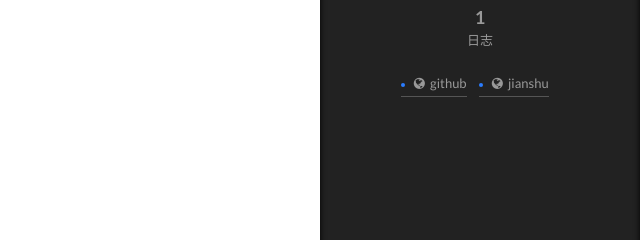
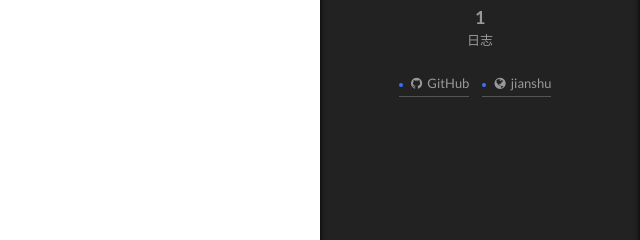
Before and after one commit to hiabin/hiabin, a plain HTML site: page 2017/02/28/hello-world/index.html in a window 1280 px wide. Both pictures are taken after a click on the item "站点概览". Shown: the part 258-498 px from the top of the page, 640-1280 px from the left. Drawn offline with Linux system fonts and the light colour scheme; a script that the page names is missing.

Commit message:
Site updated: 2017-03-01 00:09:42

```diff
--- a/2017/02/28/hello-world/index.html
+++ b/2017/02/28/hello-world/index.html
@@ -499,11 +499,11 @@ Quick">
 
 
               <span class="links-of-author-item">
-                <a href="hiabin" target="_blank" title="github">
+                <a href="hiabin" target="_blank" title="GitHub">
 
-                    <i class="fa fa-fw fa-globe"></i>
+                    <i class="fa fa-fw fa-github"></i>
 
-                  github
+                  GitHub
                 </a>
               </span>
 
--- a/css/main.css
+++ b/css/main.css
@@ -1698,7 +1698,7 @@ pre .javascript .function {
   width: 4px;
   height: 4px;
   border-radius: 50%;
-  background: #2a7cff;
+  background: #3871ff;
 }
 .links-of-blogroll {
   font-size: 13px;
```
Also changed, not shown: archives/2017/02/index.html (+3 -3 lines), archives/2017/index.html (+3 -3 lines), archives/index.html (+3 -3 lines), index.html (+3 -3 lines).
